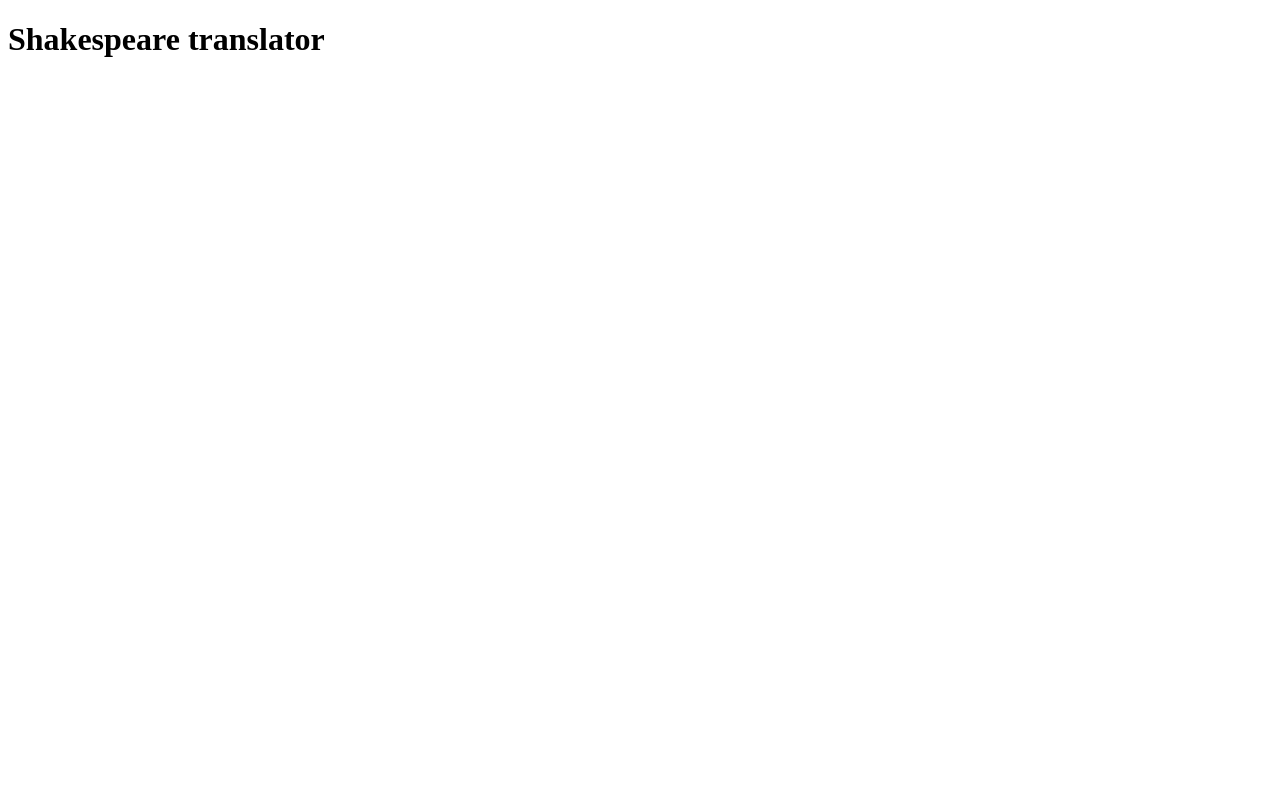
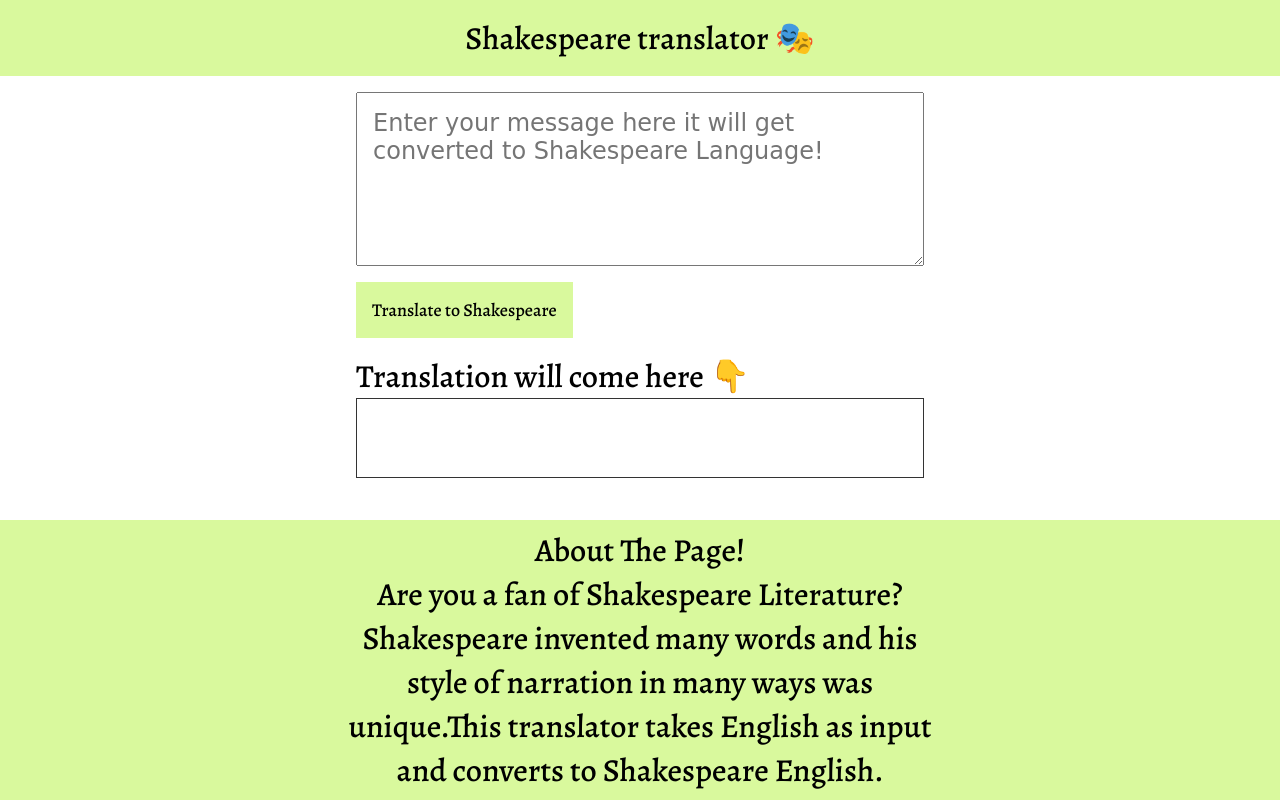
Before and after one commit to adevade16/Shakespeare-translator, a plain HTML site: page index.html in a window 1280 px wide. Drawn offline with nearby package versions, Linux system fonts and the light colour scheme.

Commit message:
final changes

```diff
--- /dev/null
+++ b/app.js
@@ -0,0 +1,32 @@
+var btnTranslate = document.querySelector("#btn-translate");
+var txtInput = document.querySelector("#txt-input");
+var outputDiv = document.querySelector("#output");
+
+
+var serverURL = "https://api.funtranslations.com/translate/shakespeare.json"
+
+
+function getTranslationURL(input) {
+    return serverURL + "?" + "text=" + input
+}
+
+function errorHandler(error) {
+    console.log("error occured", error);
+    alert("something wrong with server! try again after some time")
+}
+
+
+function clickHandler() {
+    var inputText = txtInput.value; // taking input
+
+    // calling server for processing
+    fetch(getTranslationURL(inputText))
+        .then(response => response.json())
+        .then(json => {
+            var translatedText = json.contents.translated;
+            outputDiv.innerText = translatedText; // output
+           })
+        .catch(errorHandler)
+};
+
+btnTranslate.addEventListener("click", clickHandler)
--- a/index.html
+++ b/index.html
@@ -1,11 +1,36 @@
 <!DOCTYPE html>
 <html lang="en">
+
 <head>
     <meta charset="UTF-8">
     <meta name="viewport" content="width=device-width, initial-scale=1.0">
-    <title>Shakespeare translator</title>
+    <link rel="stylesheet" href="style.css">
+    <title>Shakespeare translator 📃</title>
 </head>
+
 <body>
-    <h1>Shakespeare translator</h1>
+
+    <body>
+        <nav>
+            <div class="navbar">Shakespeare translator 🎭</div>
+        </nav>
+        <main>
+            <textarea id="txt-input" cols="30" rows="5"
+                placeholder="Enter your message here it will get converted to Shakespeare Language!"></textarea>
+            <!-- <img src="images/img1.jpg" alt="img1.jpg"> -->
+            <button id="btn-translate">Translate to Shakespeare </button>
+            <div>Translation will come here 👇</div>
+            <div id="output" class="output"></div>
+
+        </main>
+        <footer>
+            <div>About The Page!</div>
+            <p>Are you a fan of Shakespeare Literature?Shakespeare invented many words and his style of narration in
+                many ways was unique.This translator takes English as input and converts to Shakespeare English.</p>
+        </footer>
+        <script src="app.js"></script>
+    </body>
+
 </body>
+
 </html>
--- /dev/null
+++ b/style.css
@@ -0,0 +1,99 @@
+@import url('https://fonts.googleapis.com/css2?family=Alegreya:wght@500&display=swap');
+
+:root {
+    --primary-color:#D9F99D;
+    --footer-color: #ECFCCB;
+    --black: #333333;
+    --width-break: 600px;
+}
+
+* {
+    box-sizing: border-box;
+}
+
+body {
+    margin: 0;
+    font-family: 'Alegreya', serif;
+    color: black;
+    font-size:200%;
+    font-weight: 500;
+}
+
+
+.navbar {
+    font-size: 2rem;
+    padding: 1rem;
+    display: block;
+    text-align: center;
+    background-color: var(--primary-color);
+    /* margin: 0px; */
+}
+
+main {
+    margin: auto;
+    padding: 1rem;
+    max-width: var(--width-break);
+}
+
+
+
+textarea {
+    box-sizing: border-box;
+    display: block;
+    width: 100%;
+    font-family: inherit;
+    font-size: large;
+    padding: 1rem;
+    font-family: 'Brush Script MT', cursive;
+    font-size: 75%;
+
+}
+
+button {
+    background-color: var(--primary-color);
+    font-size: large;
+    padding: 1rem;
+    font-family: inherit;
+    margin-top: 1rem;
+    margin-bottom: 1rem;
+    border: none;
+    font-size: large;
+
+}
+
+#btn-translate{
+    font-family: 'Alegreya', serif;
+}
+
+.output {
+    width: 100%;
+    padding: 1rem;
+    font-size: large;
+    min-height: 10vh;
+    max-height: 20vh;
+    overflow: scroll;
+    border: 1px solid var(--black);
+    font-family: 'Alegreya', serif;
+    font-size: 75%;
+}
+
+footer {
+    text-align: center;
+    display: block;
+    background-color: var(--primary-color);
+    padding: 0.5rem;
+    bottom: 0;
+    position: fixed;
+    width: 100%;
+
+}
+
+footer div {
+    font-size:inherit;
+    display: block;
+}
+
+footer p {
+    max-width: var(--width-break);
+    margin: auto;
+}
```
Also changed, not shown: images/img.jpg (added), images/img1.jpg (added).
